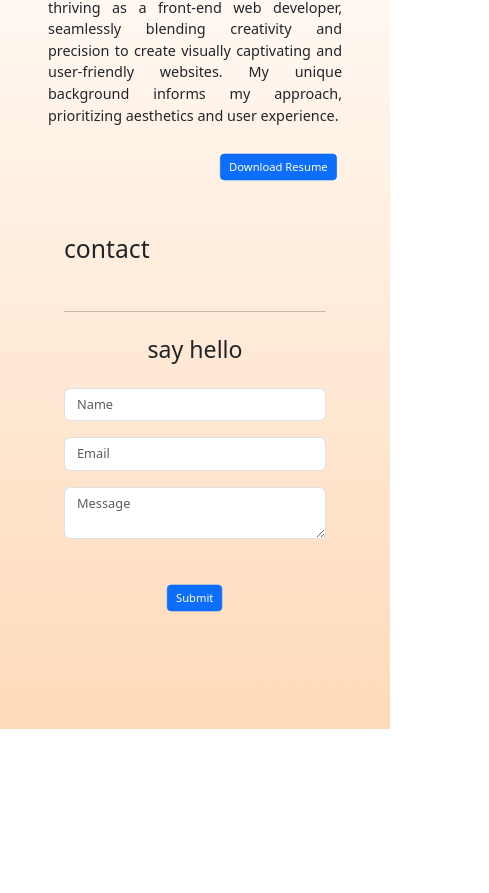
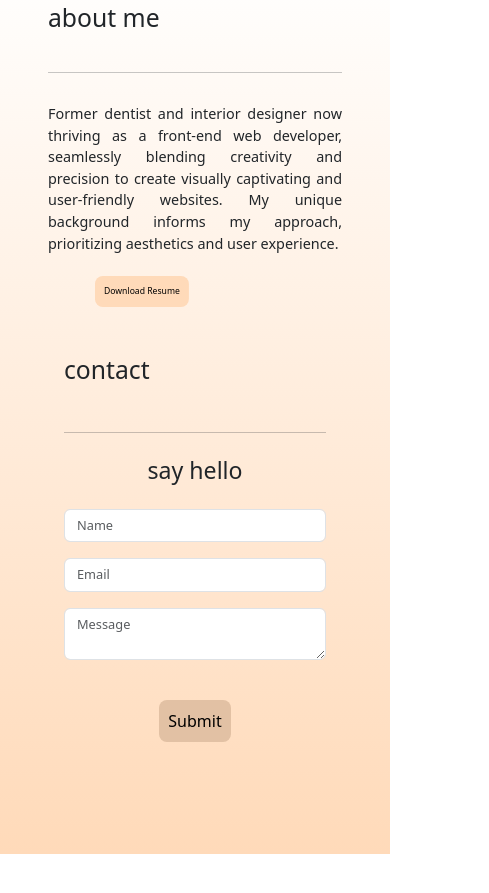
Before and after one commit to jsck45/portfolio-react, a React (Vite) app: page / in a window 390 px wide. Shown: the part 1091-1984 px from the top of the page, 489 px wide, since content can reach past the window. Before the commit the page ends 1884 px from the top, so only its background shows below. Built offline with nearby package versions, Linux system fonts and the light colour scheme.

Commit message:
fixed burger menu

```diff
--- a/src/components/Navigation/Navigation.jsx
+++ b/src/components/Navigation/Navigation.jsx
@@ -1,27 +1,27 @@
 import React from "react";
-import "./Navigation.css"
+import Navbar from "react-bootstrap/Navbar";
+import Nav from "react-bootstrap/Nav";
+import "./Navigation.css"; // Import your custom CSS here
 
 const Navigation = () => {
   return (
-    <nav className="navbar navbar-expand-lg navbar-light" id="navbar">
-      <a className="navbar-brand" href="/">Carol.</a>
-      <button className="navbar-toggler" type="button" data-toggle="collapse" data-target="#navbarNav" aria-controls="navbarNav" aria-expanded="false" aria-label="Toggle navigation">
-        <span className="navbar-toggler-icon"></span>
-      </button>
-      <div className="collapse navbar-collapse justify-content-end" id="navbarNav">
-        <ul className="navbar-nav">
-          <li className="nav-item active">
-            <a className="nav-link" href="/portfolio">Portfolio</a>
-          </li>
-          <li className="nav-item">
-            <a className="nav-link" href="/about">About</a>
-          </li>
-          <li className="nav-item">
-            <a className="nav-link" href="/contact">Contact</a>
-          </li>
-        </ul>
-      </div>
-    </nav>
+    <Navbar expand="lg" id="navbar">
+      <Navbar.Brand href="/">Carol.</Navbar.Brand>
+      <Navbar.Toggle aria-controls="navbarNav" />
+      <Navbar.Collapse id="navbarNav" className="justify-content-end">
+        <Nav>
+          <Nav.Item>
+            <Nav.Link href="/portfolio">Portfolio</Nav.Link>
+          </Nav.Item>
+          <Nav.Item>
+            <Nav.Link href="/about">About</Nav.Link>
+          </Nav.Item>
+          <Nav.Item>
+            <Nav.Link href="/contact">Contact</Nav.Link>
+          </Nav.Item>
+        </Nav>
+      </Navbar.Collapse>
+    </Navbar>
   );
 };
 
--- a/src/pages/About/About.css
+++ b/src/pages/About/About.css
@@ -103,9 +103,13 @@
   }
 
   .resume-button{
-    /* justify-content: center; */
-    padding: 0;
+    padding: 0.5rem;
     display: flex;
+    justify-content: center;
+    color:black;
+ background-color: peachpuff;
+ font-size: 0.6em;
+
   }
 
 .download-button {
--- a/src/pages/About/AboutSnippet.jsx
+++ b/src/pages/About/AboutSnippet.jsx
@@ -13,15 +13,14 @@ const AboutSnippet = () => {
          Former dentist and interior designer now thriving as a front-end web developer, seamlessly blending creativity and precision to create visually captivating and user-friendly websites. My unique background informs my approach, prioritizing aesthetics and user experience.
       <br />
       <br/>
-      <div className="resume-button">
         <a
         href="/carol-kim-cv.pdf"
-        className="btn btn-primary"
           download="ck-resume.pdf"
         >
-          Download Resume
+          <button className="resume-button">          Download Resume
+</button>
+
         </a>
-      </div>
       </p>
 
     </div>
--- a/src/pages/Contact/Contact.css
+++ b/src/pages/Contact/Contact.css
@@ -4,11 +4,22 @@
 
 .contact-container {
     margin: 0 7rem;
-}
+    }
 
 .title {
     margin-top: 1.3rem
 }
+
+.submit-button {
+    padding: 0.5rem;
+    display: flex;
+    justify-content: center;
+    color:black;
+ background-color: rgb(226, 193, 164);
+ font-size: 1em;
+ transition: transform 0.2s ease-in-out;
+}
+
 
 .modal-content {
     display: flex;
@@ -23,10 +34,10 @@
     top: -5px;
     right: 2px;
     cursor: pointer;
-    width: 30px; /* Increase the width */
-    height: 30px; /* Increase the height */
+    width: 30px;
+    height: 30px;
     text-align: center;
-    line-height: 30px; /* Vertically center the content */
+    line-height: 30px;
     font-size: 20px;
     color: #333;
     background-color: transparent;
@@ -35,15 +46,14 @@
 
   @media (min-width: 768px) and (max-width: 991px) {
     .custom-col {
-      flex: 0 0 48%; /* This is just an example width */
+      flex: 0 0 48%;
     }
   }
 
 
 @media (max-width: 768px) {
     .contact-container {
-        margin: 0 2rem;
-
+        margin: 0 7em;
     }
     .form-container {
         margin: 0;
--- a/src/pages/Contact/Contact.jsx
+++ b/src/pages/Contact/Contact.jsx
@@ -34,20 +34,17 @@ const Contact = () => {
   const handleInputChange = (e) => {
     const { name, value } = e.target;
     setFormData({ ...formData, [name]: value });
-    // Clear the error message when the user starts typing in the field
     clearError(name);
   };
 
   const handleBlur = (e) => {
     const { name, value } = e.target;
-    // Check if the field is empty when the user moves out of it
     if (!value.trim()) {
       setErrors({ ...errors, [name]: `${name} is required` });
     }
   };
 
   const clearError = (name) => {
-    // Clear the error message for the specified field
     setErrors({ ...errors, [name]: "" });
   };
 
@@ -138,7 +135,7 @@ const Contact = () => {
               </div>
               <br />
               <div className={`d-flex justify-content-center justify-content-lg-start justify-content-md-start`}>
-                <button type="submit" className="btn btn-primary">
+                <button type="submit" className="submit-button">
                   Submit
                 </button>
               </div>
--- a/src/pages/Portfolio/Portfolio.css
+++ b/src/pages/Portfolio/Portfolio.css
@@ -55,3 +55,17 @@ opacity:0.8;
 .title-spacing:hover {
   transform: scale(1.05);
 }
+
+@media (max-width: 768px) {
+
+.content{
+  margin: 9rem 0;
+}
+}
+
+@media (max-width: 576px) {
+  .portfolio{
+    margin: 0 2rem;
+    padding: 0;
+  }
+}
```
